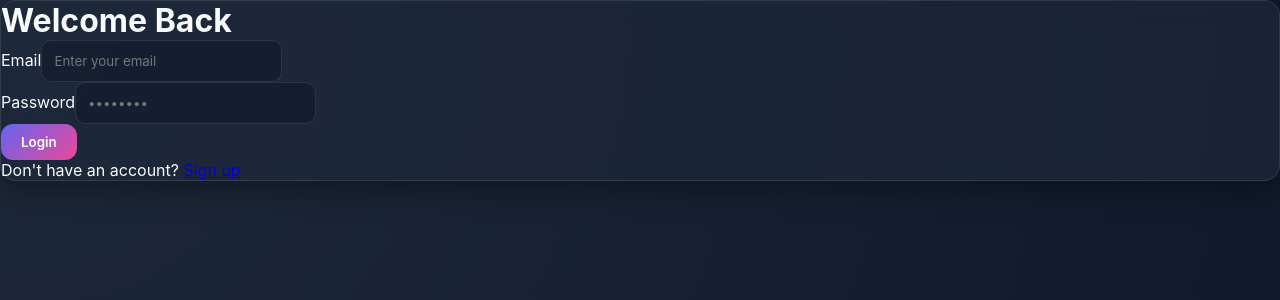
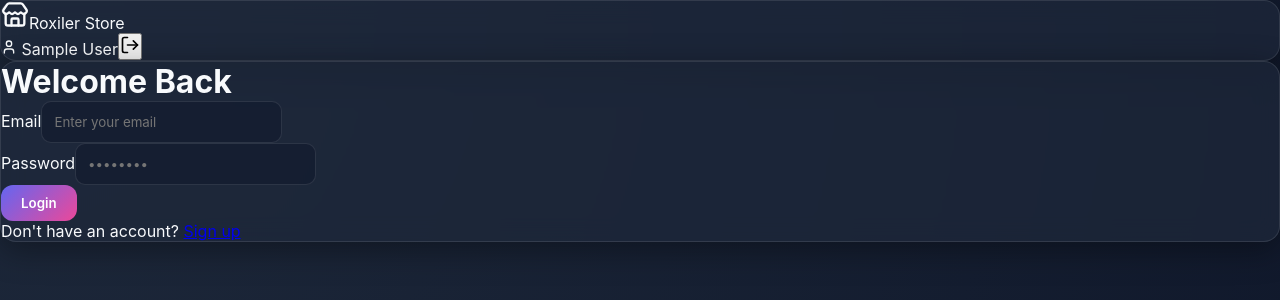
Before and after one commit to Siddharth-Nama/roxiler_assessment, a React app in the folder frontend/: page /login in a window 1280 px wide. Shown: the top 300 px of the page. Built offline with nearby package versions, Linux system fonts and the light colour scheme; sample sign-in values are in the browser's storage; the HTML template or start-up script is replaced by a standard one.

Commit message:
Subtask 27: Frontend - Role-based Navbar implemented with logout functionality

```diff
--- a/frontend/src/App.jsx
+++ b/frontend/src/App.jsx
@@ -4,6 +4,7 @@ import { AuthContext, AuthProvider } from './context/AuthContext';
 import './index.css';
 import Login from './pages/Login';
 import Signup from './pages/Signup';
+import Navbar from './components/Navbar';
 
 // Placeholder Components (will be implemented in future subtasks)
 const AdminDashboard = () => <div className="animate-fade p-20">Admin Dashboard</div>;
@@ -22,6 +23,7 @@ function App() {
     return (
         <AuthProvider>
             <Router>
+                <Navbar />
                 <Routes>
                     <Route path="/login" element={<Login />} />
                     <Route path="/signup" element={<Signup />} />
--- /dev/null
+++ b/frontend/src/components/Navbar.jsx
@@ -0,0 +1,76 @@
+import { useContext } from 'react';
+import { Link, useNavigate } from 'react-router-dom';
+import { AuthContext } from '../context/AuthContext';
+import { LogOut, Store, Users, LayoutDashboard, User } from 'lucide-react';
+
+const Navbar = () => {
+    const { user, logout } = useContext(AuthContext);
+    const navigate = useNavigate();
+
+    const handleLogout = () => {
+        logout();
+        navigate('/login');
+    };
+
+    if (!user) return null;
+
+    return (
+        <nav className="glass m-4 p-4 flex items-center justify-between sticky top-4 z-50">
+            <div className="flex items-center gap-2">
+                <Store className="text-primary" size={28} />
+                <span className="text-xl font-bold bg-gradient-to-r from-primary to-accent bg-clip-text text-transparent">
+                    Roxiler Store
+                </span>
+            </div>
+
+            <div className="flex items-center gap-6">
+                {user.role === 'Admin' && (
+                    <>
+                        <Link to="/admin" className="flex items-center gap-1 hover:text-primary transition-colors">
+                            <LayoutDashboard size={18} /> Dashboard
+                        </Link>
+                        <Link to="/admin/stores" className="flex items-center gap-1 hover:text-primary transition-colors">
+                            <Store size={18} /> Stores
+                        </Link>
+                        <Link to="/admin/users" className="flex items-center gap-1 hover:text-primary transition-colors">
+                            <Users size={18} /> Users
+                        </Link>
+                    </>
+                )}
+
+                {user.role === 'User' && (
+                    <>
+                        <Link to="/user" className="flex items-center gap-1 hover:text-primary transition-colors">
+                            <Store size={18} /> Browse Stores
+                        </Link>
+                    </>
+                )}
+
+                {user.role === 'StoreOwner' && (
+                    <>
+                        <Link to="/store" className="flex items-center gap-1 hover:text-primary transition-colors">
+                            <LayoutDashboard size={18} /> My Store
+                        </Link>
+                    </>
+                )}
+
+                <div className="h-6 w-px bg-glass-border"></div>
+
+                <div className="flex items-center gap-4">
+                    <span className="text-sm font-medium flex items-center gap-1">
+                        <User size={16} className="text-accent" /> {user.name}
+                    </span>
+                    <button
+                        onClick={handleLogout}
+                        className="p-2 rounded-lg hover:bg-red-500/20 text-red-400 transition-all"
+                        title="Logout"
+                    >
+                        <LogOut size={20} />
+                    </button>
+                </div>
+            </div>
+        </nav>
+    );
+};
+
+export default Navbar;
```
